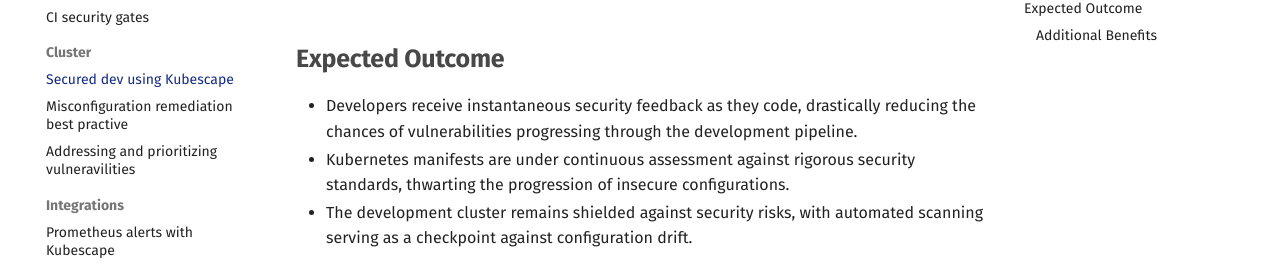
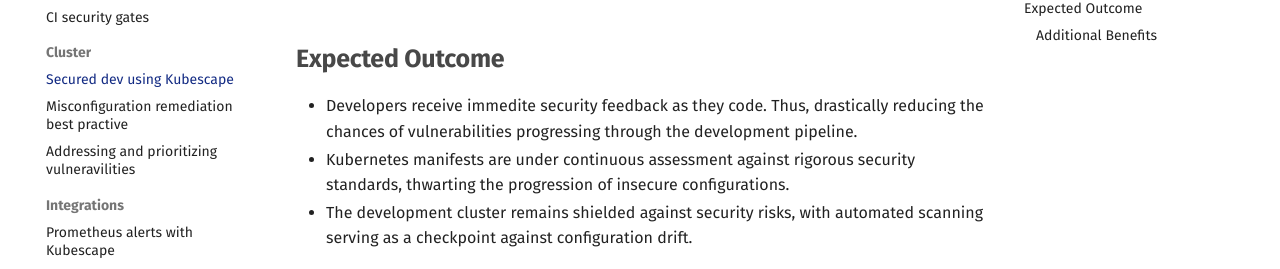
Before and after one commit to kubescape/kubescape.io, an MkDocs documentation site: the page built from docs/use_cases/kubescape-3.0-secure-development-cluster.md, in a window 1280 px wide and 900 px high, scrolled down 1227 px. Shown: the part 164-433 px from the top of the window. Built offline with MkDocs 1.6.1 and Material for MkDocs 9.7.7, drawn with Linux system fonts in a browser that asks for light colours; comment, search, counter and statistics services are not loaded.

Commit message:
Update docs/use_cases/kubescape-3.0-secure-development-cluster.md
Co-authored-by: Oshrat Nir <45561829+Oshratn@users.noreply.github.com>
Signed-off-by: Gal Gibli <gal.gibli@gmail.com>

```diff
--- a/docs/use_cases/kubescape-3.0-secure-development-cluster.md
+++ b/docs/use_cases/kubescape-3.0-secure-development-cluster.md
@@ -34,7 +34,7 @@ The DevOps team at an innovative fintech company is gearing up to deploy a new b
 
 
 
-* Developers receive instantaneous security feedback as they code, drastically reducing the chances of vulnerabilities progressing through the development pipeline.
+* Developers receive immedite security feedback as they code. Thus, drastically reducing the chances of vulnerabilities progressing through the development pipeline.
 * Kubernetes manifests are under continuous assessment against rigorous security standards, thwarting the progression of insecure configurations.
 * The development cluster remains shielded against security risks, with automated scanning serving as a checkpoint against configuration drift.
 
```
